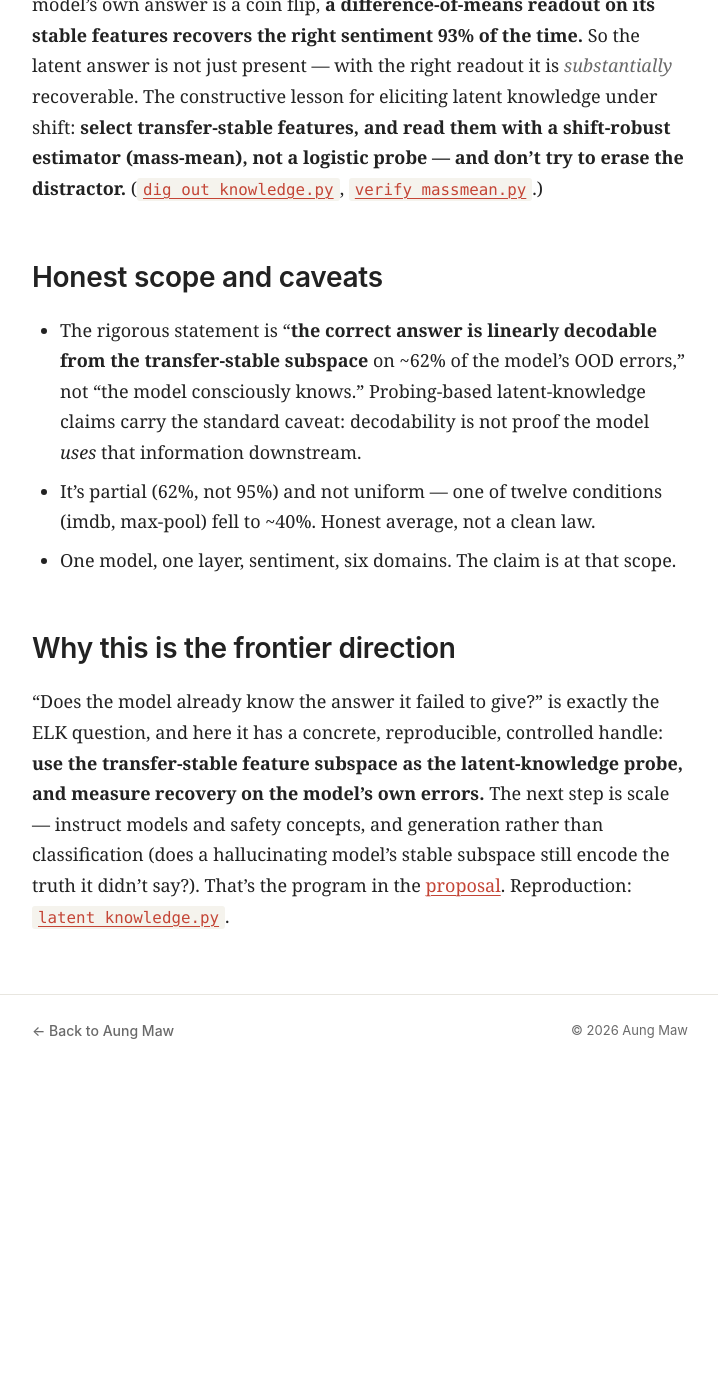
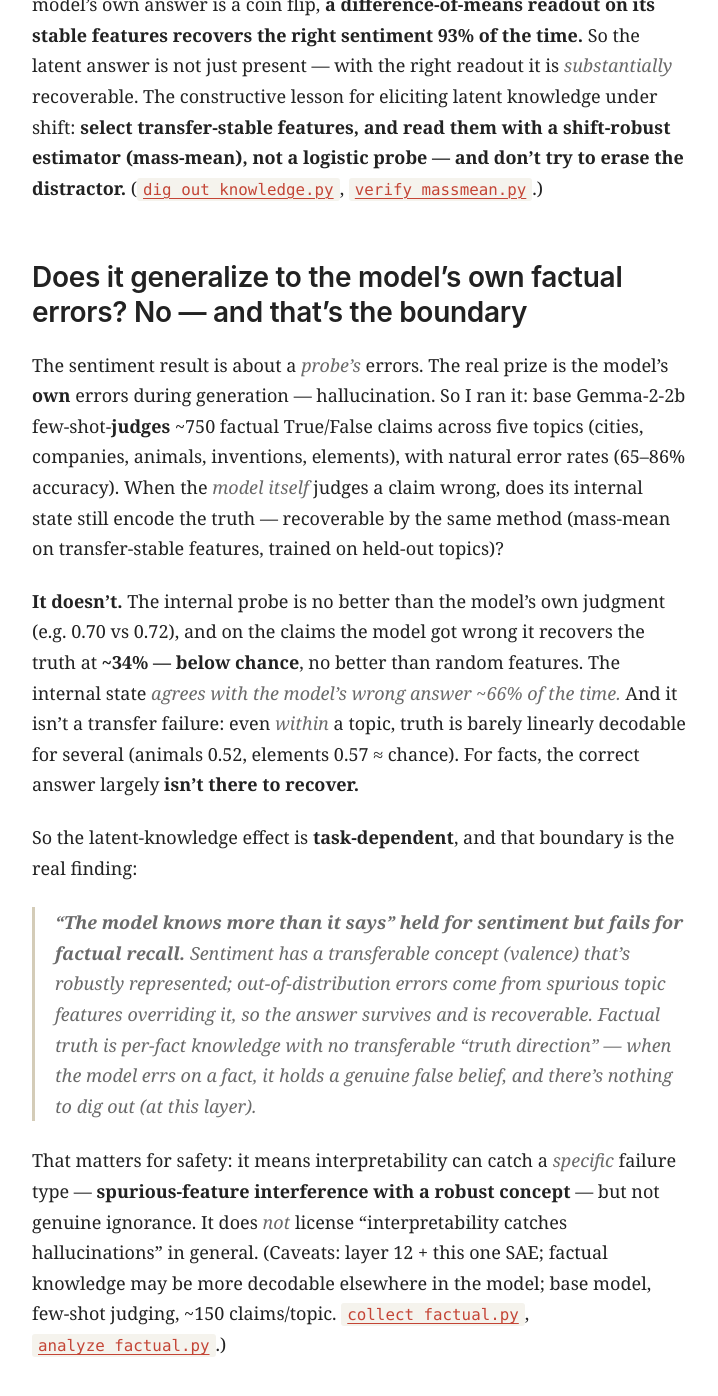
Before and after one commit to OE-GOD/OE-GOD.github.io, a Jekyll site: the page built from _posts/2026-06-22-does-it-already-know.md, in a window 1280 px wide and 1400 px high, scrolled down 4215 px. Shown: the top 1396 px of the window, without its empty margins (280-998 px from the left). Built offline with Jekyll 4.4.1, drawn with Linux system fonts in a browser that asks for light colours; before the commit the page ends 5317 px from its top, so only the background shows below that.

Commit message:
Add the boundary: latent knowledge fails for the model's own factual errors
Generation/factuality test: base gemma-2-2b judges T/F claims; on its OWN errors the
internal state recovers truth ~34% (below chance), no better than random; truth barely
decodable even in-topic (animals 0.52, elements 0.57). 'Model knows more than it says'
is task-dependent: holds for transferable-concept tasks (sentiment), fails for per-fact
recall (genuine false beliefs). Bounds the claim; does NOT license 'interp catches hallucinations'.

Co-Authored-By: Claude Opus 4.8 (1M context) <noreply@anthropic.com>

```diff
--- a/_posts/2026-06-22-does-it-already-know.md
+++ b/_posts/2026-06-22-does-it-already-know.md
@@ -71,6 +71,18 @@ If subtraction doesn't work, what does? I tried two routes.
 
 The improvement over the logistic readout is significant (paired bootstrap P = 1.00 / 0.996), the predictions are class-balanced (not a degenerate one-class trick), and it's identical across threshold choices. On a domain where the model's own answer is a coin flip, **a difference-of-means readout on its stable features recovers the right sentiment 93% of the time.** So the latent answer is not just present — with the right readout it is *substantially* recoverable. The constructive lesson for eliciting latent knowledge under shift: **select transfer-stable features, and read them with a shift-robust estimator (mass-mean), not a logistic probe — and don't try to erase the distractor.** ([`dig_out_knowledge.py`](https://github.com/OE-GOD/sae-feature-realness/blob/main/dig_out_knowledge.py), [`verify_massmean.py`](https://github.com/OE-GOD/sae-feature-realness/blob/main/verify_massmean.py).)
 
+## Does it generalize to the model's own factual errors? No — and that's the boundary
+
+The sentiment result is about a *probe's* errors. The real prize is the model's **own** errors during generation — hallucination. So I ran it: base Gemma-2-2b few-shot-**judges** ~750 factual True/False claims across five topics (cities, companies, animals, inventions, elements), with natural error rates (65–86% accuracy). When the *model itself* judges a claim wrong, does its internal state still encode the truth — recoverable by the same method (mass-mean on transfer-stable features, trained on held-out topics)?
+
+**It doesn't.** The internal probe is no better than the model's own judgment (e.g. 0.70 vs 0.72), and on the claims the model got wrong it recovers the truth at **~34% — below chance**, no better than random features. The internal state *agrees with the model's wrong answer ~66% of the time.* And it isn't a transfer failure: even *within* a topic, truth is barely linearly decodable for several (animals 0.52, elements 0.57 ≈ chance). For facts, the correct answer largely **isn't there to recover.**
+
+So the latent-knowledge effect is **task-dependent**, and that boundary is the real finding:
+
+> **"The model knows more than it says" held for sentiment but fails for factual recall.** Sentiment has a *transferable concept* (valence) that's robustly represented; out-of-distribution errors come from spurious topic features overriding it, so the answer survives and is recoverable. Factual truth is *per-fact knowledge* with no transferable "truth direction" — when the model errs on a fact, it holds a genuine false belief, and there's nothing to dig out (at this layer).
+
+That matters for safety: it means interpretability can catch a *specific* failure type — **spurious-feature interference with a robust concept** — but not genuine ignorance. It does *not* license "interpretability catches hallucinations" in general. (Caveats: layer 12 + this one SAE; factual knowledge may be more decodable elsewhere in the model; base model, few-shot judging, ~150 claims/topic. [`collect_factual.py`](https://github.com/OE-GOD/sae-feature-realness/blob/main/collect_factual.py), [`analyze_factual.py`](https://github.com/OE-GOD/sae-feature-realness/blob/main/analyze_factual.py).)
+
 ## Honest scope and caveats
 
 - The rigorous statement is "**the correct answer is linearly decodable from the transfer-stable subspace** on ~62% of the model's OOD errors," not "the model consciously knows." Probing-based latent-knowledge claims carry the standard caveat: decodability is not proof the model *uses* that information downstream.
```
